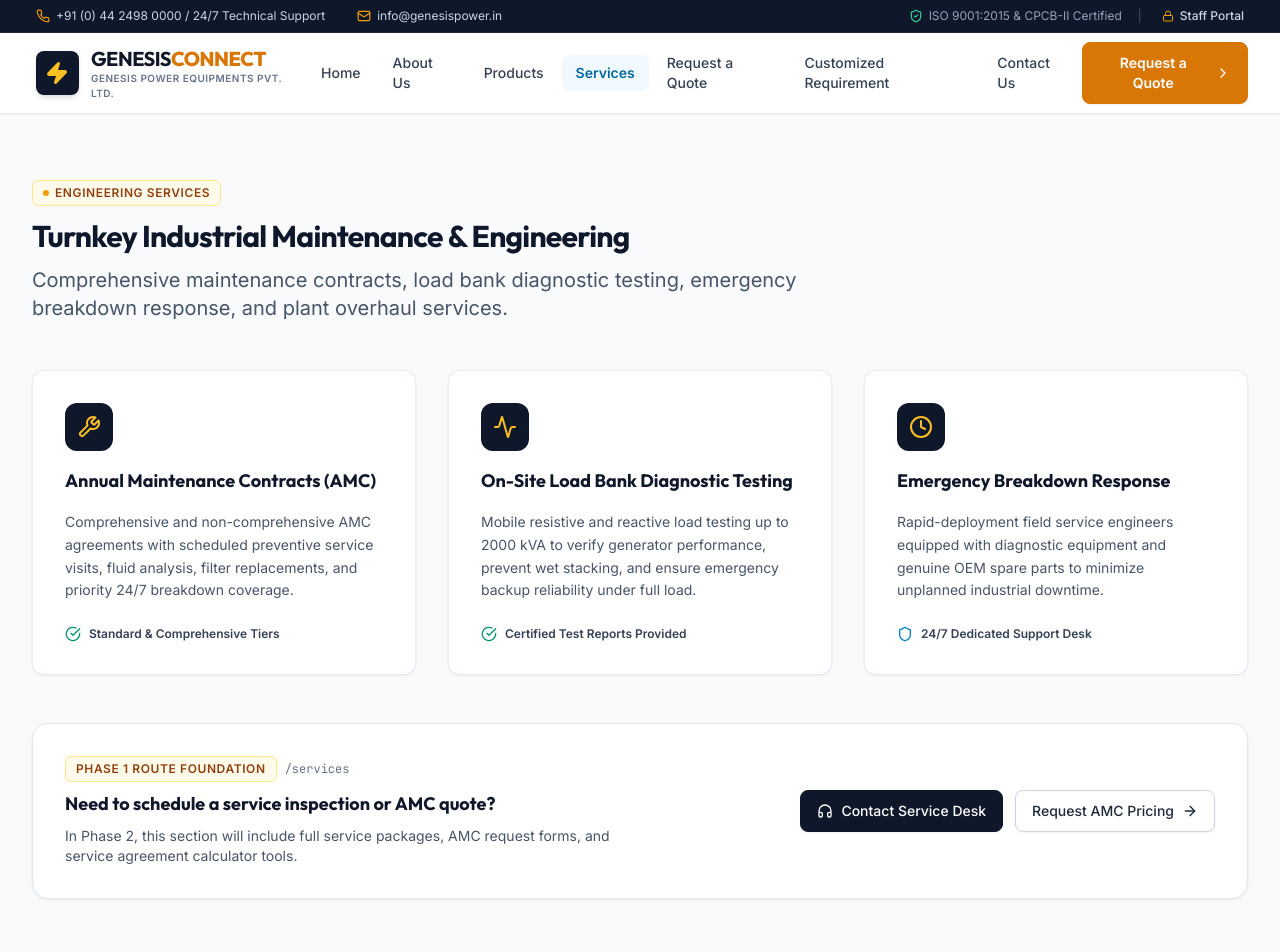
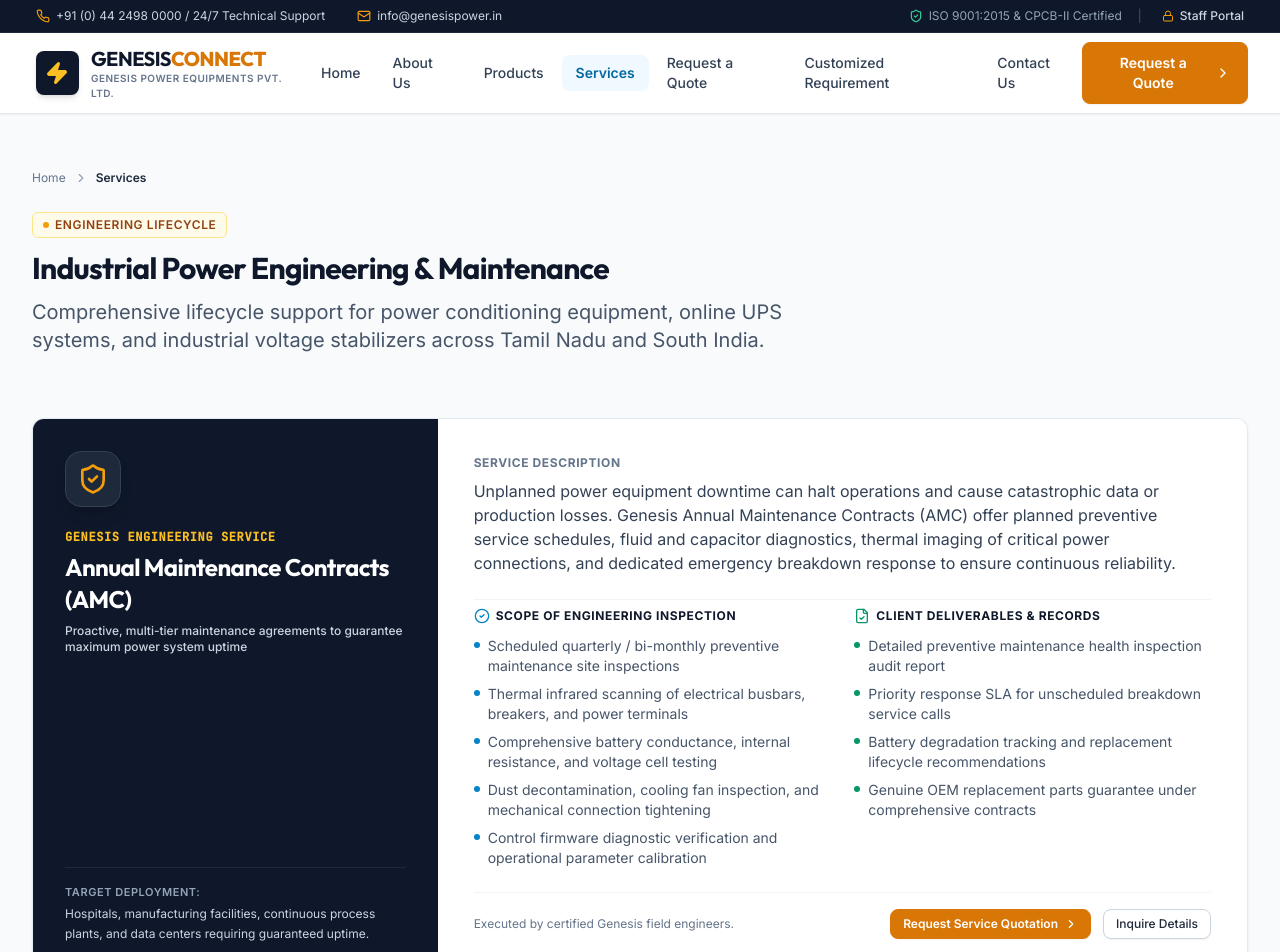
Before and after one commit to PraveenaMurugesan-tech/GenesisConnect, a React (Vite) app in the folder frontend/: page /services in a window 1280 px wide. Shown: the top 952 px of the page. Built offline with nearby package versions, Linux system fonts and the light colour scheme; the HTML template or start-up script is replaced by a standard one.

Commit message:
feat: implement Services page

```diff
--- a/frontend/src/pages/ServicesPage.tsx
+++ b/frontend/src/pages/ServicesPage.tsx
@@ -1,112 +1,260 @@
 import React from "react";
 import { Link } from "react-router-dom";
 import {
+  ShieldCheck,
   Wrench,
   Activity,
-  CheckCircle,
-  Clock,
-  Shield,
+  Gauge,
+  Layers,
+  ChevronRight,
   ArrowRight,
   Headphones,
+  CheckCircle2,
+  FileCheck,
+  CalendarCheck,
 } from "lucide-react";
 import { Container } from "../components/common/Container";
 import { SectionHeader } from "../components/common/SectionHeader";
-import { Badge } from "../components/common/Badge";
+import { Card } from "../components/ui/Card";
 import { Button } from "../components/ui/Button";
-import { Card, CardContent } from "../components/ui/Card";
+import { getAllServices, DetailedService } from "../data/services";
 
 export const ServicesPage: React.FC = () => {
+  const services = getAllServices();
+
+  const getServiceIcon = (iconName: string) => {
+    switch (iconName) {
+      case "ShieldCheck":
+        return <ShieldCheck className="w-8 h-8 text-amber-500" />;
+      case "Wrench":
+        return <Wrench className="w-8 h-8 text-sky-600" />;
+      case "Activity":
+        return <Activity className="w-8 h-8 text-emerald-500" />;
+      case "Gauge":
+        return <Gauge className="w-8 h-8 text-indigo-500" />;
+      default:
+        return <Layers className="w-8 h-8 text-slate-700" />;
+    }
+  };
+
   return (
-    <div className="py-12 sm:py-16 space-y-16">
+    <div className="py-10 sm:py-14 space-y-16">
+      {/* 1. Page Header & Breadcrumbs */}
       <Container size="lg">
+        <nav aria-label="Breadcrumb" className="flex items-center gap-2 text-xs text-slate-500 mb-6">
+          <Link to="/" className="hover:text-slate-900 transition-colors">Home</Link>
+          <ChevronRight className="w-3.5 h-3.5 text-slate-400" />
+          <span className="text-slate-800 font-semibold">Services</span>
+        </nav>
+
         <SectionHeader
-          badge="Engineering Services"
-          title="Turnkey Industrial Maintenance & Engineering"
-          subtitle="Comprehensive maintenance contracts, load bank diagnostic testing, emergency breakdown response, and plant overhaul services."
-          className="mb-12"
+          badge="Engineering Lifecycle"
+          title="Industrial Power Engineering & Maintenance"
+          subtitle="Comprehensive lifecycle support for power conditioning equipment, online UPS systems, and industrial voltage stabilizers across Tamil Nadu and South India."
+          className="mb-0"
         />
+      </Container>
 
-        {/* Services Grid */}
-        <div className="grid grid-cols-1 md:grid-cols-3 gap-8">
-          <Card hover>
-            <CardContent className="p-8 space-y-4">
-              <div className="w-12 h-12 rounded-xl bg-slate-900 text-amber-400 flex items-center justify-center">
-                <Wrench className="w-6 h-6" />
+      {/* 2. Detailed Service Cards Section */}
+      <Container size="lg">
+        <div className="space-y-10">
+          {services.map((service: DetailedService) => (
+            <Card key={service.id} className="overflow-hidden border-slate-200/90 shadow-industrial">
+              <div className="grid grid-cols-1 lg:grid-cols-12">
+                {/* Left Header / Overview Banner */}
+                <div className="lg:col-span-4 bg-slate-900 text-white p-7 sm:p-8 flex flex-col justify-between space-y-6">
+                  <div className="space-y-4">
+                    <div className="w-14 h-14 rounded-2xl bg-slate-800 border border-slate-700 flex items-center justify-center shadow-lg">
+                      {getServiceIcon(service.icon)}
+                    </div>
+
+                    <div className="space-y-1">
+                      <span className="text-xs uppercase font-mono tracking-wider text-amber-400 font-semibold">
+                        Genesis Engineering Service
+                      </span>
+                      <h3 className="font-heading text-xl sm:text-2xl font-bold text-white tracking-tight">
+                        {service.title}
+                      </h3>
+                      <p className="text-xs text-slate-300 font-medium pt-1">
+                        {service.tagline}
+                      </p>
+                    </div>
+                  </div>
+
+                  <div className="pt-4 border-t border-slate-800">
+                    <div className="text-[11px] uppercase tracking-wider text-slate-400 font-semibold mb-1">
+                      Target Deployment:
+                    </div>
+                    <p className="text-xs text-slate-300 leading-relaxed">
+                      {service.ideal_for}
+                    </p>
+                  </div>
+                </div>
+
+                {/* Right Details: Scope & Deliverables */}
+                <div className="lg:col-span-8 p-7 sm:p-9 space-y-6 bg-white">
+                  <div>
+                    <h4 className="text-xs font-bold uppercase tracking-wider text-slate-500 mb-2">
+                      Service Description
+                    </h4>
+                    <p className="text-sm sm:text-base text-slate-700 leading-relaxed">
+                      {service.description}
+                    </p>
+                  </div>
+
+                  <div className="grid grid-cols-1 sm:grid-cols-2 gap-6 pt-2 border-t border-slate-100">
+                    {/* Scope of Work */}
+                    <div className="space-y-3">
+                      <h4 className="text-xs font-bold uppercase tracking-wider text-slate-900 flex items-center gap-1.5">
+                        <CheckCircle2 className="w-4 h-4 text-sky-600" />
+                        Scope of Engineering Inspection
+                      </h4>
+                      <ul className="space-y-2 text-xs sm:text-sm text-slate-600">
+                        {service.scope_points.map((point, idx) => (
+                          <li key={idx} className="flex items-start gap-2">
+                            <div className="w-1.5 h-1.5 rounded-full bg-sky-600 flex-shrink-0 mt-1.5" />
+                            <span>{point}</span>
+                          </li>
+                        ))}
+                      </ul>
+                    </div>
+
+                    {/* Deliverables */}
+                    <div className="space-y-3">
+                      <h4 className="text-xs font-bold uppercase tracking-wider text-slate-900 flex items-center gap-1.5">
+                        <FileCheck className="w-4 h-4 text-emerald-600" />
+                        Client Deliverables &amp; Records
+                      </h4>
+                      <ul className="space-y-2 text-xs sm:text-sm text-slate-600">
+                        {service.deliverables.map((deliv, idx) => (
+                          <li key={idx} className="flex items-start gap-2">
+                            <div className="w-1.5 h-1.5 rounded-full bg-emerald-600 flex-shrink-0 mt-1.5" />
+                            <span>{deliv}</span>
+                          </li>
+                        ))}
+                      </ul>
+                    </div>
+                  </div>
+
+                  {/* Actions */}
+                  <div className="pt-4 border-t border-slate-100 flex flex-wrap items-center justify-between gap-4">
+                    <span className="text-xs text-slate-500">
+                      Executed by certified Genesis field engineers.
+                    </span>
+
+                    <div className="flex flex-wrap gap-3">
+                      <Link to={`/request-quote?service=${service.slug}`}>
+                        <Button
+                          variant="accent"
+                          size="sm"
+                          rightIcon={<ChevronRight className="w-3.5 h-3.5" />}
+                          className="font-semibold text-xs"
+                        >
+                          Request Service Quotation
+                        </Button>
+                      </Link>
+                      <Link to="/contact">
+                        <Button variant="outline" size="sm" className="text-xs">
+                          Inquire Details
+                        </Button>
+                      </Link>
+                    </div>
+                  </div>
+                </div>
               </div>
-              <h3 className="font-heading text-lg font-bold text-slate-900">
-                Annual Maintenance Contracts (AMC)
-              </h3>
-              <p className="text-sm text-slate-600 leading-relaxed">
-                Comprehensive and non-comprehensive AMC agreements with scheduled preventive service visits, fluid analysis, filter replacements, and priority 24/7 breakdown coverage.
+            </Card>
+          ))}
+        </div>
+      </Container>
+
+      {/* 3. Service Methodology Workflow */}
+      <section className="bg-slate-900 text-white py-16 border-y border-slate-800">
+        <Container size="lg">
+          <SectionHeader
+            badge="Engineering Process"
+            title="Our Service Delivery Methodology"
+            subtitle="How Genesis approaches technical inspections, emergency breakdown restoration, and scheduled maintenance."
+            align="center"
+            className="mb-14 [&_h2]:text-white [&_p]:text-slate-300"
+          />
+
+          <div className="grid grid-cols-1 sm:grid-cols-2 lg:grid-cols-4 gap-6">
+            <div className="p-6 rounded-2xl bg-slate-800/80 border border-slate-700 space-y-3">
+              <div className="w-9 h-9 rounded-lg bg-sky-500/20 border border-sky-500/30 flex items-center justify-center text-sky-400 font-mono font-bold text-sm">
+                01
+              </div>
+              <h4 className="font-heading text-base font-bold text-white">
+                Site &amp; Load Assessment
+              </h4>
+              <p className="text-xs text-slate-300 leading-relaxed">
+                Initial evaluation of electrical single line diagrams, load profile charts, harmonic distortion levels, and physical installation room environment.
               </p>
-              <div className="pt-2 flex items-center gap-2 text-xs font-semibold text-slate-700">
-                <CheckCircle className="w-4 h-4 text-emerald-600" />
-                <span>Standard & Comprehensive Tiers</span>
+            </div>
+
+            <div className="p-6 rounded-2xl bg-slate-800/80 border border-slate-700 space-y-3">
+              <div className="w-9 h-9 rounded-lg bg-amber-500/20 border border-amber-500/30 flex items-center justify-center text-amber-400 font-mono font-bold text-sm">
+                02
               </div>
-            </CardContent>
-          </Card>
+              <h4 className="font-heading text-base font-bold text-white">
+                Technical Sizing &amp; Proposal
+              </h4>
+              <p className="text-xs text-slate-300 leading-relaxed">
+                Formulating transparent technical proposals detailing scope of work, frequency of preventive visits, SLA response windows, and spare parts inclusions.
+              </p>
+            </div>
 
-          <Card hover>
-            <CardContent className="p-8 space-y-4">
-              <div className="w-12 h-12 rounded-xl bg-slate-900 text-amber-400 flex items-center justify-center">
-                <Activity className="w-6 h-6" />
+            <div className="p-6 rounded-2xl bg-slate-800/80 border border-slate-700 space-y-3">
+              <div className="w-9 h-9 rounded-lg bg-emerald-500/20 border border-emerald-500/30 flex items-center justify-center text-emerald-400 font-mono font-bold text-sm">
+                03
               </div>
-              <h3 className="font-heading text-lg font-bold text-slate-900">
-                On-Site Load Bank Diagnostic Testing
-              </h3>
-              <p className="text-sm text-slate-600 leading-relaxed">
-                Mobile resistive and reactive load testing up to 2000 kVA to verify generator performance, prevent wet stacking, and ensure emergency backup reliability under full load.
+              <h4 className="font-heading text-base font-bold text-white">
+                Scheduled Maintenance Execution
+              </h4>
+              <p className="text-xs text-slate-300 leading-relaxed">
+                Disciplined execution of quarterly health checks, infrared thermography, battery discharge profiling, and mechanical connection torquing.
               </p>
-              <div className="pt-2 flex items-center gap-2 text-xs font-semibold text-slate-700">
-                <CheckCircle className="w-4 h-4 text-emerald-600" />
-                <span>Certified Test Reports Provided</span>
+            </div>
+
+            <div className="p-6 rounded-2xl bg-slate-800/80 border border-slate-700 space-y-3">
+              <div className="w-9 h-9 rounded-lg bg-indigo-500/20 border border-indigo-500/30 flex items-center justify-center text-indigo-400 font-mono font-bold text-sm">
+                04
               </div>
-            </CardContent>
-          </Card>
+              <h4 className="font-heading text-base font-bold text-white">
+                Emergency Hotline &amp; Spares
+              </h4>
+              <p className="text-xs text-slate-300 leading-relaxed">
+                Rapid emergency dispatch of factory-trained field engineers and genuine OEM replacement components to minimize unscheduled downtime.
+              </p>
+            </div>
+          </div>
+        </Container>
+      </section>
 
-          <Card hover>
-            <CardContent className="p-8 space-y-4">
-              <div className="w-12 h-12 rounded-xl bg-slate-900 text-amber-400 flex items-center justify-center">
-                <Clock className="w-6 h-6" />
-              </div>
-              <h3 className="font-heading text-lg font-bold text-slate-900">
-                Emergency Breakdown Response
-              </h3>
-              <p className="text-sm text-slate-600 leading-relaxed">
-                Rapid-deployment field service engineers equipped with diagnostic equipment and genuine OEM spare parts to minimize unplanned industrial downtime.
-              </p>
-              <div className="pt-2 flex items-center gap-2 text-xs font-semibold text-slate-700">
-                <Shield className="w-4 h-4 text-sky-600" />
-                <span>24/7 Dedicated Support Desk</span>
-              </div>
-            </CardContent>
-          </Card>
-        </div>
-
-        {/* Phase 1 Routing Status */}
-        <div className="mt-12 bg-white rounded-2xl border border-slate-200 p-8 shadow-industrial flex flex-col md:flex-row items-center justify-between gap-6">
+      {/* 4. Contact & Inquiry Call to Action */}
+      <Container size="lg">
+        <div className="rounded-2xl bg-white border border-slate-200 p-8 sm:p-12 shadow-industrial flex flex-col md:flex-row items-center justify-between gap-6">
           <div className="space-y-2">
-            <div className="flex items-center gap-2">
-              <Badge variant="accent">Phase 1 Route Foundation</Badge>
-              <span className="text-xs text-slate-500 font-mono">/services</span>
+            <div className="flex items-center gap-2 text-xs font-bold uppercase tracking-wider text-amber-600">
+              <CalendarCheck className="w-4 h-4" />
+              <span>Service Consultation</span>
             </div>
-            <h4 className="font-heading text-lg font-bold text-slate-900">
-              Need to schedule a service inspection or AMC quote?
-            </h4>
+            <h3 className="font-heading text-xl sm:text-2xl font-bold text-slate-900 tracking-tight">
+              Need to Schedule an Inspection or Request an AMC Agreement?
+            </h3>
             <p className="text-sm text-slate-600 max-w-xl">
-              In Phase 2, this section will include full service packages, AMC request forms, and service agreement calculator tools.
+              Our service coordinators and power quality engineers will review your equipment roster and structure a customized maintenance plan.
             </p>
           </div>
 
-          <div className="flex flex-wrap gap-3">
-            <Link to="/contact">
-              <Button variant="primary" size="md" leftIcon={<Headphones className="w-4 h-4" />}>
-                Contact Service Desk
+          <div className="flex flex-wrap items-center gap-3">
+            <Link to="/request-quote">
+              <Button variant="accent" size="md" rightIcon={<ArrowRight className="w-4 h-4" />}>
+                Request AMC Pricing
               </Button>
             </Link>
-            <Link to="/request-quote">
-              <Button variant="outline" size="md" rightIcon={<ArrowRight className="w-4 h-4" />}>
-                Request AMC Pricing
+            <Link to="/contact">
+              <Button variant="outline" size="md" leftIcon={<Headphones className="w-4 h-4" />}>
+                Contact Service Desk
               </Button>
             </Link>
           </div>
```
